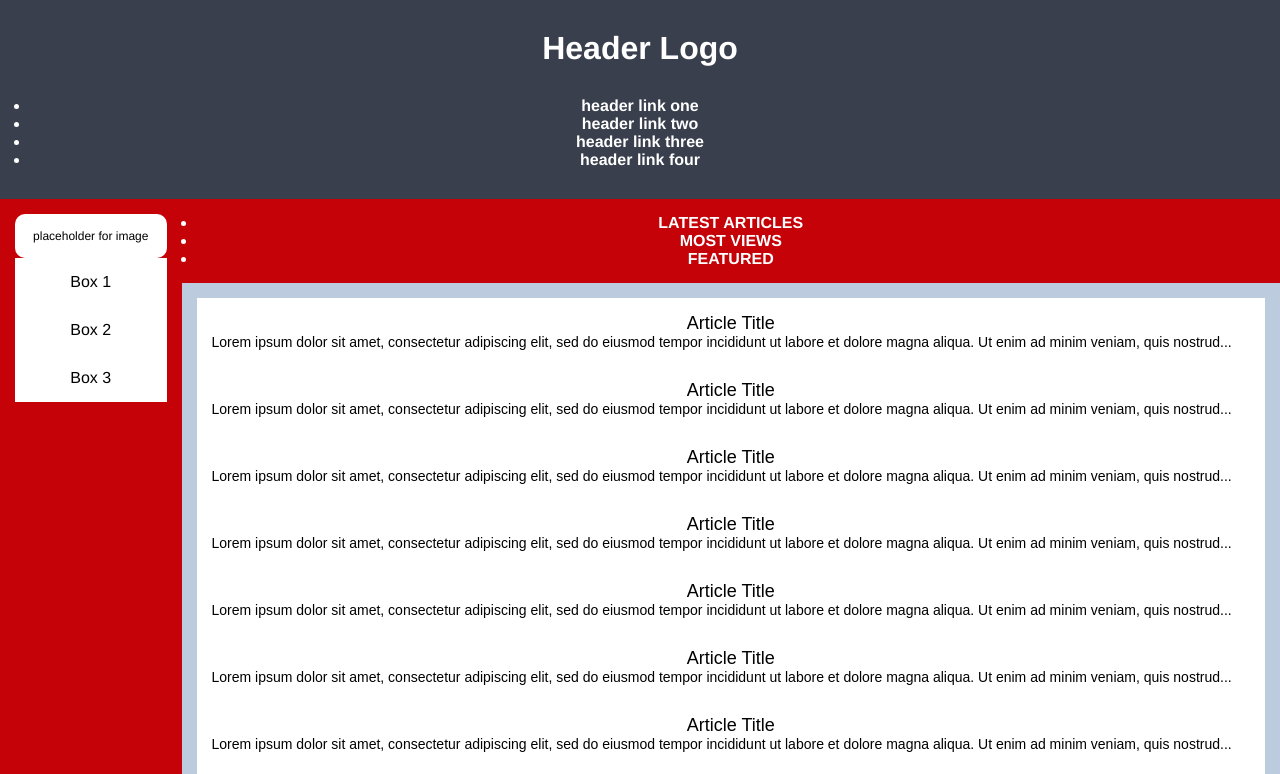
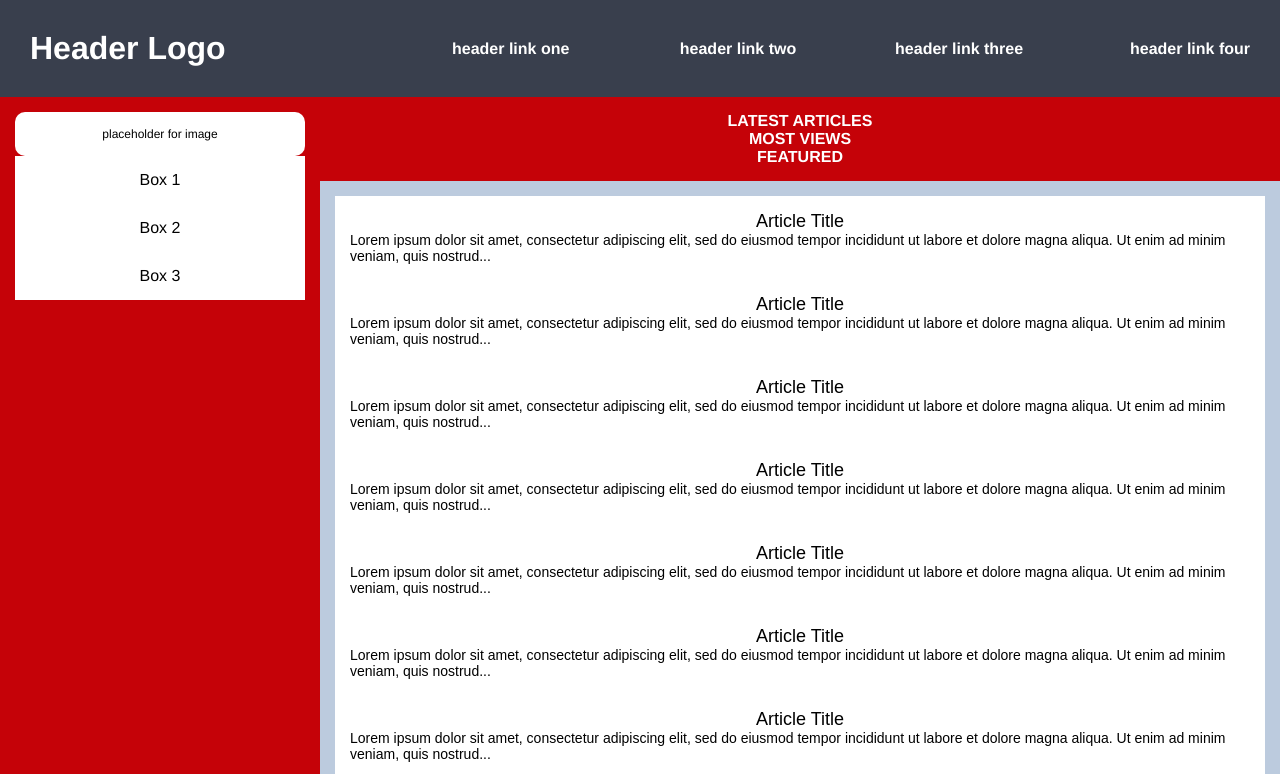
Before and after one commit to LIGECT/learning-odin, a plain HTML site: page odin/mini-tasks/Grid/02-holy-grail-mockup/index.html in a window 1280 px wide. Shown: the top 774 px of the page. Drawn offline with Linux system fonts and the light colour scheme.

Commit message:
Made a header

```diff
--- a/odin/mini-tasks/Grid/02-holy-grail-mockup/index.html
+++ b/odin/mini-tasks/Grid/02-holy-grail-mockup/index.html
@@ -12,7 +12,7 @@
       <div class="header">
         <div class="logo">Header Logo</div>
         <div class="menu">
-          <ul>
+          <ul class="list">
             <li>header link one</li>
             <li>header link two</li>
             <li>header link three</li>
--- a/odin/mini-tasks/Grid/02-holy-grail-mockup/style.css
+++ b/odin/mini-tasks/Grid/02-holy-grail-mockup/style.css
@@ -1,18 +1,24 @@
 * {
   margin: 0;
   padding: 0;
+}
+
+ul,
+li {
+  list-style: none;
 }
 
 .container {
   text-align: center;
   display: grid;
   grid-template-rows: auto;
+  grid-template-columns: 1fr 3fr;
   grid-template-areas:
-    "header header header header"
-    "sidebar nav nav nav"
-    "sidebar article article article "
-    "sidebar article article article "
-    "footer footer footer footer";
+    "header header header "
+    "sidebar nav nav "
+    "sidebar article article "
+    "sidebar article article "
+    "footer footer footer ";
 }
 
 .container div {
@@ -26,6 +32,23 @@
 .header {
   background-color: #393f4d;
   grid-area: header;
+  display: grid;
+  grid-template-columns: 1fr 3fr;
+  align-items: center;
+  justify-items: stretch;
+}
+
+.logo {
+  justify-self: start;
+}
+.menu {
+}
+
+.list {
+  display: grid;
+  grid-template-columns: 1fr 1fr 1fr 1fr;
+  justify-items: center;
+  justify-items: end;
 }
 
 .menu ul,
```
